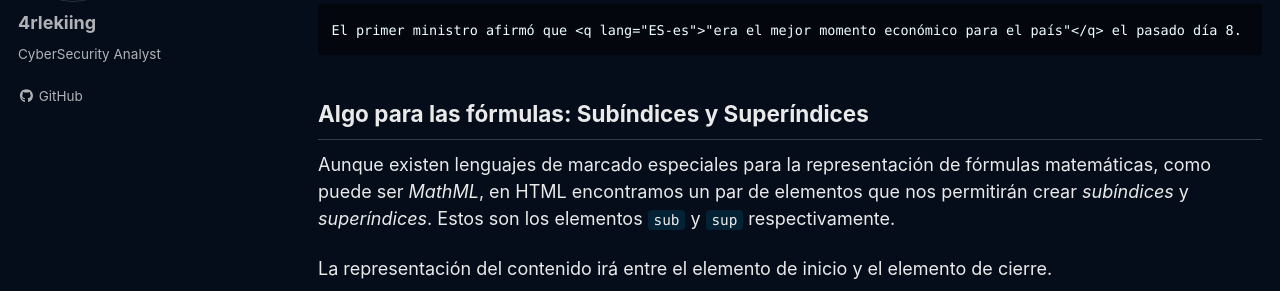
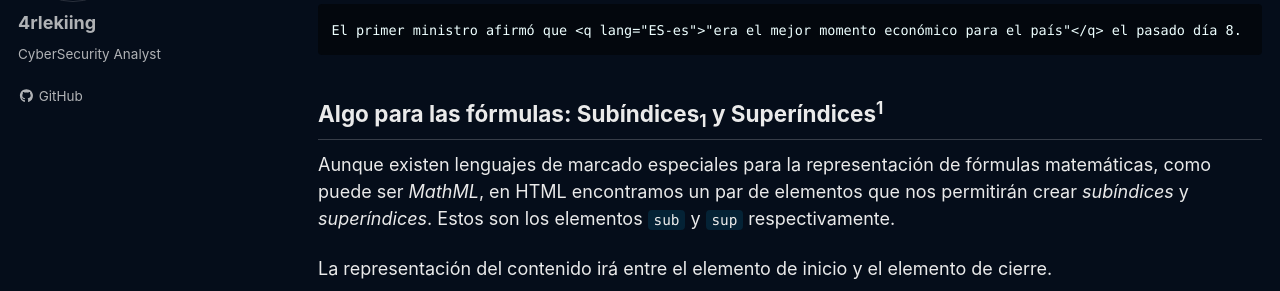
Before and after one commit to 4rleking/HTML.github.io, a Jekyll site: the page built from _posts/2023-08-06-Basico.md, in a window 1280 px wide and 900 px high, scrolled down 3368 px. Shown: the part 162-453 px from the top of the window. Built offline with Jekyll 4.4.1, drawn with Linux system fonts in a browser that asks for light colours; cached includes are drawn as plain includes; a script that is not in the unit is left out.

Commit message:
Update 2023-08-06-Basico.md

````diff
--- a/_posts/2023-08-06-Basico.md
+++ b/_posts/2023-08-06-Basico.md
@@ -128,7 +128,7 @@ Y el idioma en el que está escrita la cita, mediante el atributo `lang`:
 El primer ministro afirmó que <q lang="ES-es">"era el mejor momento económico para el país"</q> el pasado día 8.
 ```
 
-## Algo para las fórmulas: Subíndices y Superíndices
+## Algo para las fórmulas: Subíndices<sub>1</sub> y Superíndices<sup>1</sup>
 
 Aunque existen lenguajes de marcado especiales para la representación de fórmulas matemáticas, como puede ser *MathML*, en HTML encontramos un par de elementos que nos permitirán crear *subíndices* y *superíndices*. Estos son los elementos `sub` y `sup` respectivamente.
 
````
